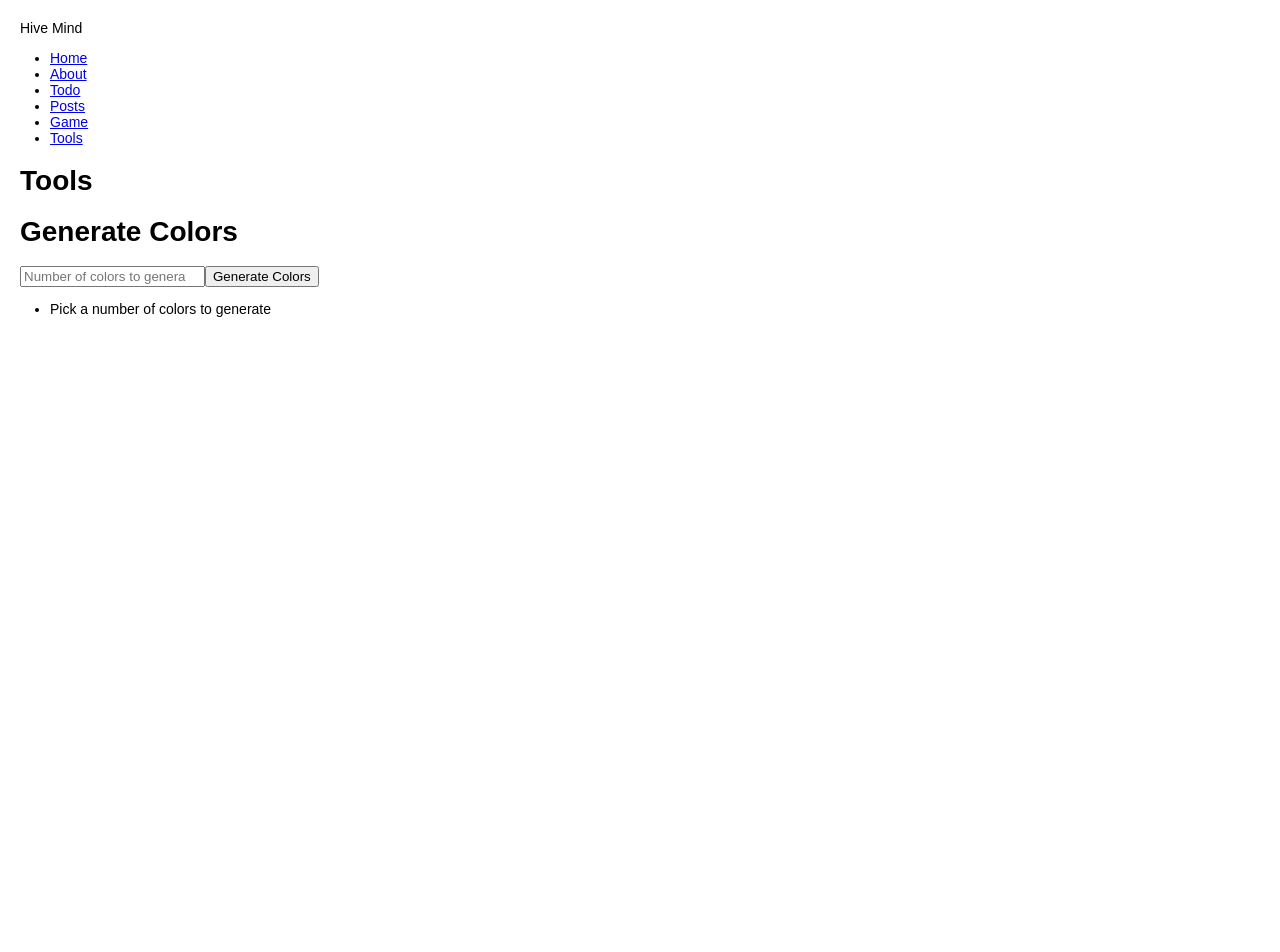
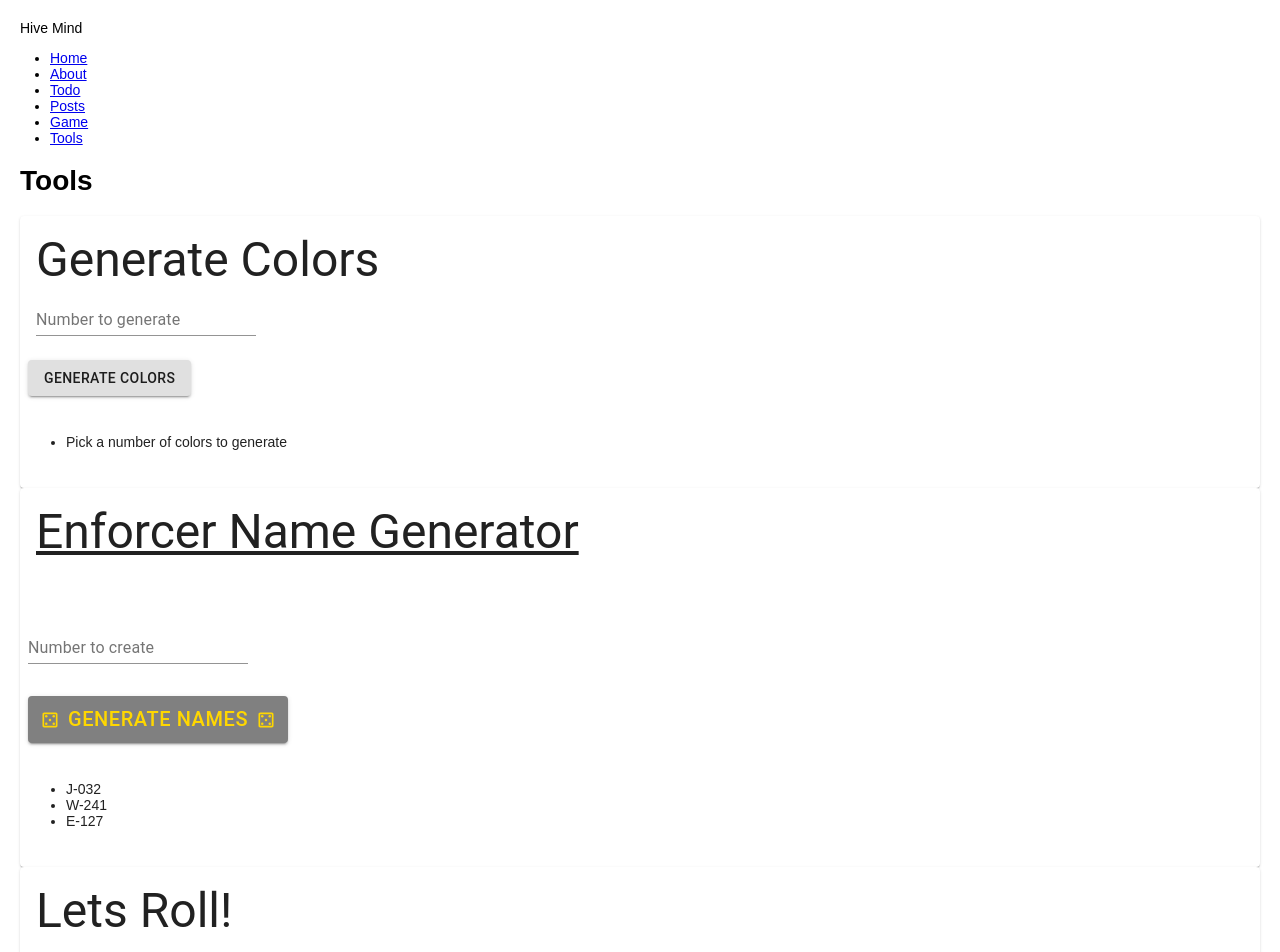
Before and after one commit to aneylon/Hive-Mind-RR, a React (Create React App) app: page /Tools in a window 1280 px wide. Shown: the top 952 px of the page. Before the commit the page ends 800 px from the top, so only its background shows below. Built offline with nearby package versions, Linux system fonts and the light colour scheme.

Commit message:
Rearrange project. Add MUI components to tools.

```diff
--- a/src/components/App.js
+++ b/src/components/App.js
@@ -7,7 +7,7 @@ import { Game } from './TicTacToe'
 import { BrowserRouter, Routes, Route } from 'react-router-dom'
 import Navigation from './Navigation'
 import Posts from './Posts/Posts'
-import Tools from './Tools'
+import Tools from './Tools/Tools'
 
 const App = () => {
 	return (
--- a/src/components/Home.js
+++ b/src/components/Home.js
@@ -1,5 +1,4 @@
 import React from 'react'
-import Dice from './dice'
 
 const Home = () => {
 	return <div>Home</div>
--- a/src/components/Tools.js
+++ b/src/components/Tools/Tools.js
@@ -1,9 +1,9 @@
 import React from 'react'
-import BugReport from './BugReport/BugReport'
-import Dice from './dice'
+import BugReport from '../BugReport/BugReport'
+import Dice from './dice/dice'
 import EnforcerNameGenerator from './name-generator/enforcer-name-generator'
-import Anagram from './Tools/Anagram/Anagram'
-import ColorScheme from './Tools/colorScheme/ColorScheme'
+import Anagram from './Anagram/Anagram'
+import ColorScheme from './colorScheme/ColorScheme'
 
 const Tools = () => {
 	return (
@@ -12,8 +12,8 @@ const Tools = () => {
 			<ColorScheme />
 			{/* <BugReport /> */}
 			{/* <Anagram /> */}
-			{/* <EnforcerNameGenerator /> */}
-			{/* <Dice /> */}
+			<EnforcerNameGenerator />
+			<Dice />
 		</div>
 	)
 }
--- a/src/components/Tools/colorScheme/ColorScheme.js
+++ b/src/components/Tools/colorScheme/ColorScheme.js
@@ -1,5 +1,11 @@
 import React, { useState } from 'react'
 import { makeStyles } from '@material-ui/styles'
+import Card from '@material-ui/core/Card'
+import CardActions from '@material-ui/core/CardActions'
+import CardContent from '@material-ui/core/CardContent'
+import Button from '@material-ui/core/Button'
+import TextField from '@material-ui/core/TextField'
+import Typography from '@material-ui/core/Typography'
 
 const useStyles = makeStyles({
 	swatch: {
@@ -15,7 +21,6 @@ const ColorScheme = () => {
 	const [numberOfColors, setNumberOfColors] = useState('')
 
 	const generateColors = (numberToGenerate) => {
-		console.log('make them colors', numberToGenerate)
 		let colors = []
 		for (let i = 0; i < numberToGenerate; i++) {
 			colors.push(generateRandomRGBColor())
@@ -24,12 +29,10 @@ const ColorScheme = () => {
 	}
 
 	const showColors = (colorsToShow) => {
-		console.log(colorsToShow)
 		if (colorsToShow.length <= 0)
 			return <li>Pick a number of colors to generate</li>
 		else {
 			return colorsToShow.map((color, index) => {
-				console.log(color)
 				return (
 					<li
 						className={classes.swatch}
@@ -53,21 +56,32 @@ const ColorScheme = () => {
 
 	return (
 		<div>
-			<h1>Generate Colors</h1>
-			<input
-				placeholder='Number of colors to generate'
+			<Card>
+				<CardContent>
+					<Typography variant='h3'>Generate Colors</Typography>
+					<TextField
+						variant='standard'
+						// placeholder='# of colors to generate'
+						label='Number to generate'
 						type='number'
 						onChange={(event) => setNumberOfColors(event.target.value)}
 						value={numberOfColors}
 					/>
-			<button
+				</CardContent>
+				<CardActions>
+					<Button
+						variant='contained'
 						onClick={() => {
 							generateColors(numberOfColors)
 						}}
 					>
 						Generate Colors
-			</button>
+					</Button>
+				</CardActions>
+				<CardContent>
 					<ul>{showColors(colors)}</ul>
+				</CardContent>
+			</Card>
 		</div>
 	)
 }
--- a/src/components/dice/index.js
+++ b/src/components/Tools/dice/dice.js
@@ -75,7 +75,7 @@ const Dice = () => {
 		<div>
 			<Card>
 				<CardContent>
-					<Typography>Lets Roll!</Typography>
+					<Typography variant='h3'>Lets Roll!</Typography>
 					<TextField
 						id='add-dice-input'
 						label='Dice Value'
--- a/src/components/name-generator/enforcer-name-generator.js
+++ b/src/components/Tools/name-generator/enforcer-name-generator.js
@@ -1,4 +1,11 @@
-import { Button, Container, TextField, Typography } from '@material-ui/core'
+import {
+	Button,
+	Card,
+	CardActions,
+	CardContent,
+	TextField,
+	Typography,
+} from '@material-ui/core'
 import React, { useState, useEffect } from 'react'
 import { CasinoOutlined } from '@material-ui/icons'
 import { makeStyles } from '@material-ui/styles'
@@ -61,10 +68,13 @@ const EnforcerNameGenerator = () => {
 	}
 
 	return (
-		<Container>
-			<Typography className={classes.title} variant='h6' component='h2'>
+		<Card>
+			<CardContent>
+				<Typography className={classes.title} variant='h3' component='h2'>
 					Enforcer Name Generator
 				</Typography>
+			</CardContent>
+			<CardActions>
 				<form>
 					<TextField
 						className={classes.inputField}
@@ -88,12 +98,15 @@ const EnforcerNameGenerator = () => {
 						Generate names
 					</Button>
 				</form>
+			</CardActions>
+			<CardContent>
 				<ul>
 					{generatedNames.map((name, index) => {
 						return <li key={index}>{name}</li>
 					})}
 				</ul>
-		</Container>
+			</CardContent>
+		</Card>
 	)
 }
 
--- /dev/null
+++ b/src/utilities/permutation/permutation.js
@@ -0,0 +1,3 @@
+export const stringPermutations = function (input) {
+	return ['ab', 'ba']
+}
```
Also changed, not shown: 1 other file (tests, documents, lock files or other folders). Lines whose indentation alone changed are shown as unchanged.
